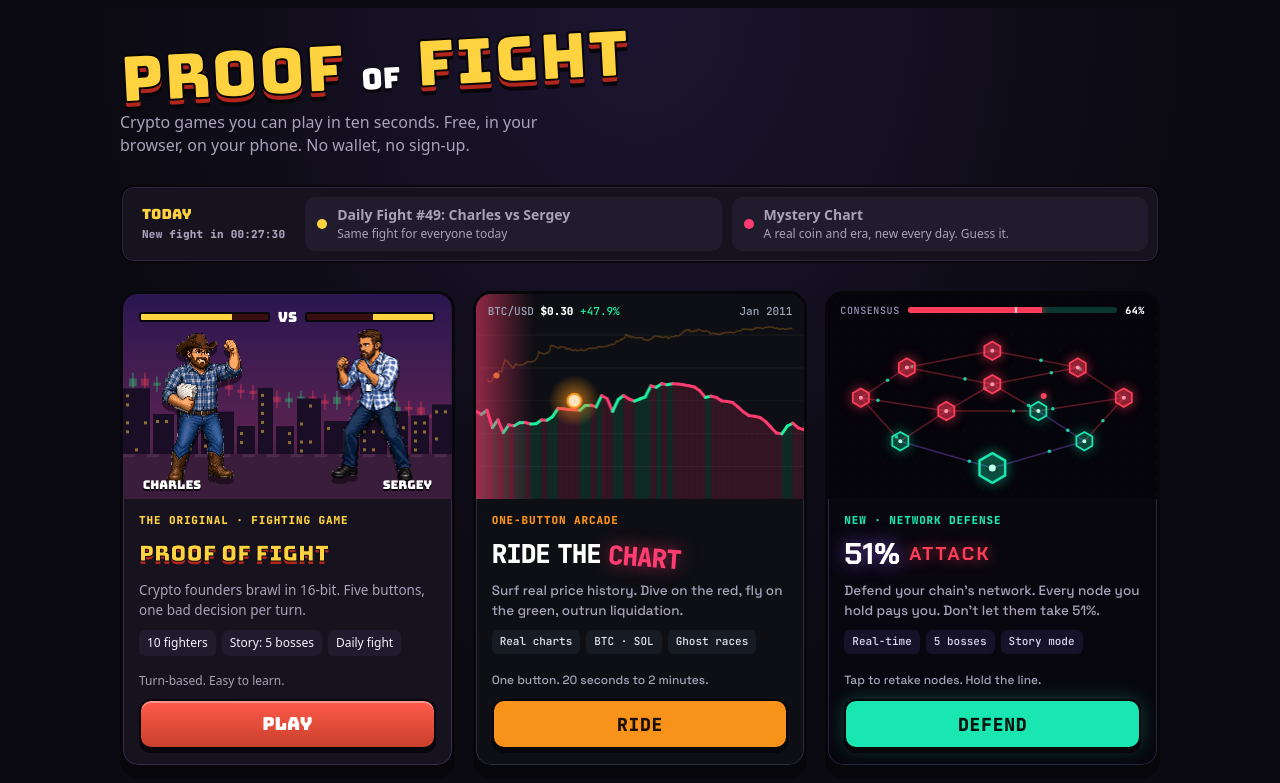
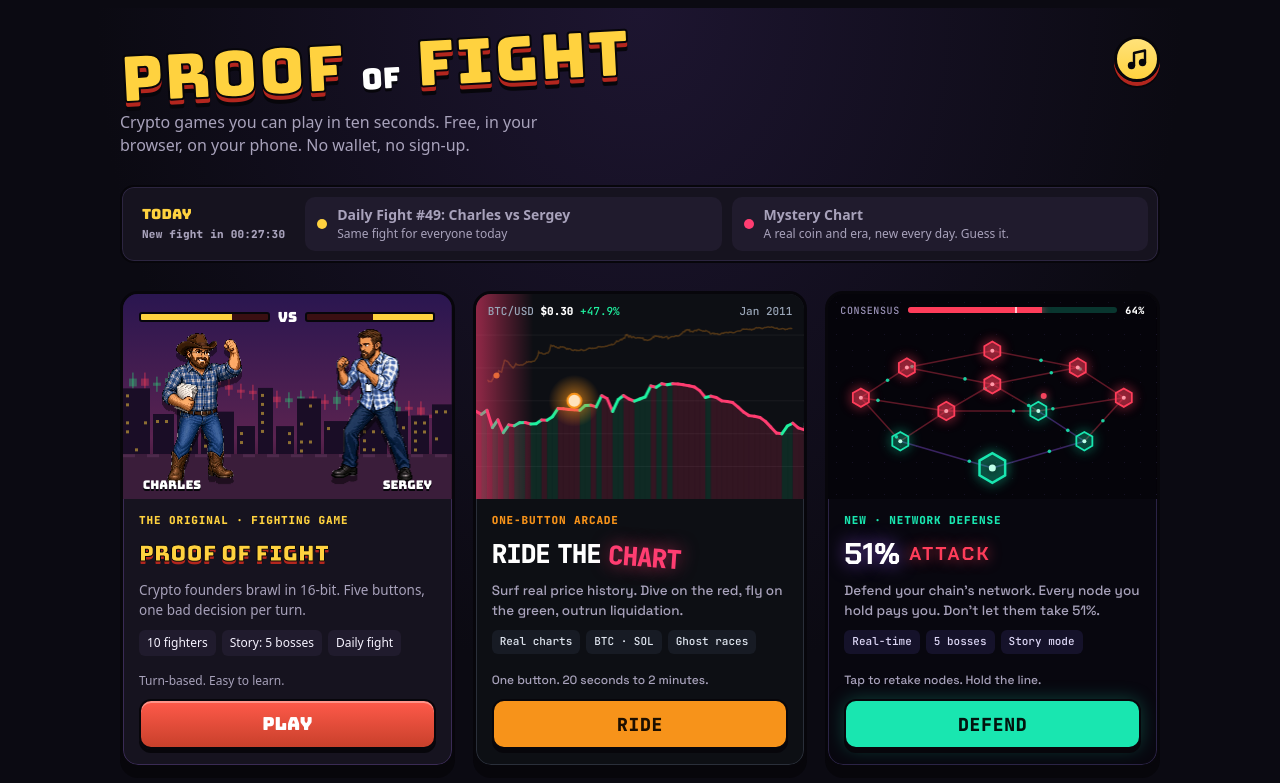
Before and after one commit to coloredskyscore/proof-of-fight, a plain HTML site: page index.html in a window 1280 px wide. Shown: the top 783 px of the page. Drawn offline with Linux system fonts and the light colour scheme; animation ran at ten frames a second.

Commit message:
Hub: a music-note shortcut in the top corner that jumps to the boombox
Co-Authored-By: Claude Opus 5.5 <noreply@anthropic.com>
Claude-Session: https://claude.ai/code/session_015YU1nUBxXmLreXbGcwsmPH

```diff
--- a/css/boombox.css
+++ b/css/boombox.css
@@ -108,3 +108,16 @@
   .bb-handle { left: 24%; right: 24%; }
 }
 @media (prefers-reduced-motion: reduce) { .bars i { animation: none; } .bb-needle, .bb-keys button { transition: none; } }
+
+/* The music-note shortcut in the top corner: jumps down to the boombox, and pulses while music plays */
+.marquee { position: relative; }
+.bb-jump { position: absolute; top: 0; right: 0; width: 46px; height: 46px; border-radius: 50%; display: grid; place-items: center; text-decoration: none;
+  background: linear-gradient(180deg, #ffe27a, var(--gold)); border: 3px solid var(--line); box-shadow: 0 4px 0 var(--red), 0 6px 0 var(--line); color: var(--line); }
+.bb-jump svg { width: 24px; height: 24px; fill: none; stroke: currentColor; stroke-width: 2.4; stroke-linecap: round; stroke-linejoin: round; }
+.bb-jump svg circle { fill: currentColor; }
+.bb-jump:active { transform: translateY(3px); box-shadow: 0 1px 0 var(--red), 0 3px 0 var(--line); }
+.bb-jump:focus-visible { outline: 3px solid var(--gold); outline-offset: 3px; }
+.bb-jump.is-playing { animation: bb-jump 1s ease-in-out infinite; }
+@keyframes bb-jump { 50% { box-shadow: 0 4px 0 var(--red), 0 6px 0 var(--line), 0 0 0 7px rgba(255,210,63,.25); } }
+@media (max-width: 640px) { .bb-jump { width: 38px; height: 38px; top: -16px; } .bb-jump svg { width: 20px; height: 20px; } }
+@media (prefers-reduced-motion: reduce) { .bb-jump.is-playing { animation: none; } }
--- a/index.html
+++ b/index.html
@@ -43,6 +43,7 @@
   <div class="wrap">
     <header class="marquee">
       <h1 class="logo"><span>PROOF</span><span class="of">OF</span><span>FIGHT</span></h1>
+      <a class="bb-jump" id="bb-jump" href="#boombox" aria-label="Boombox: music from every game" title="Boombox"><svg viewBox="0 0 24 24" aria-hidden="true"><path d="M9 18.5V6l11-2.5v12"/><circle cx="6.5" cy="18.5" r="2.5"/><circle cx="17.5" cy="15.5" r="2.5"/></svg></a>
       <p class="brand-line">Crypto games you can play in ten seconds. Free, in your browser, on your phone. No wallet, no sign-up.</p>
     </header>
 
--- a/js/boombox.js
+++ b/js/boombox.js
@@ -249,6 +249,7 @@
     $('bb-mini-title').textContent = x ? x[0] : '';
     $('bb-mini-from').textContent = x ? (g ? g.name : 'Boombox exclusive') + ' · ' + S.name : '';
     root.classList.toggle('is-playing', playing);
+    var jump = $('bb-jump'); if (jump) jump.classList.toggle('is-playing', playing);
     mini();
     mediaSession();
     renderTime();
@@ -265,6 +266,9 @@
   if ('IntersectionObserver' in window) {
     new IntersectionObserver(function (es) { seen = es[0].isIntersecting; mini(); if (seen) wake(); }, { threshold: 0.05 }).observe(root.querySelector('.boombox'));
   }
+  // The music-note shortcut at the top of the page.
+  var jumpBtn = $('bb-jump');
+  if (jumpBtn) jumpBtn.addEventListener('click', function (e) { e.preventDefault(); root.scrollIntoView({ behavior: reduce ? 'auto' : 'smooth', block: 'start' }); });
   $('bb-mini-up').addEventListener('click', function () { root.scrollIntoView({ behavior: reduce ? 'auto' : 'smooth', block: 'start' }); });
 
   // ---------- Drawing ----------
```
Also changed, not shown: 1 other file.
